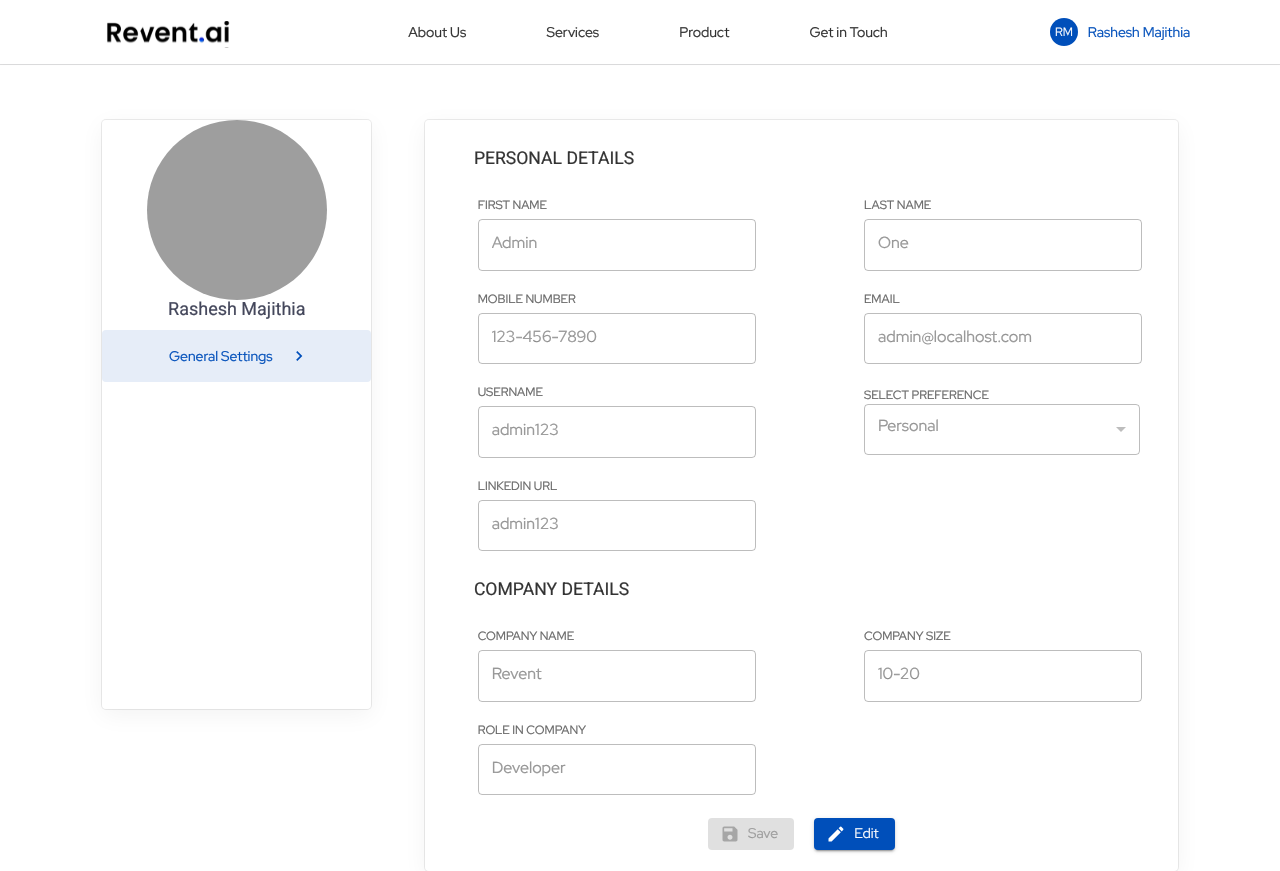
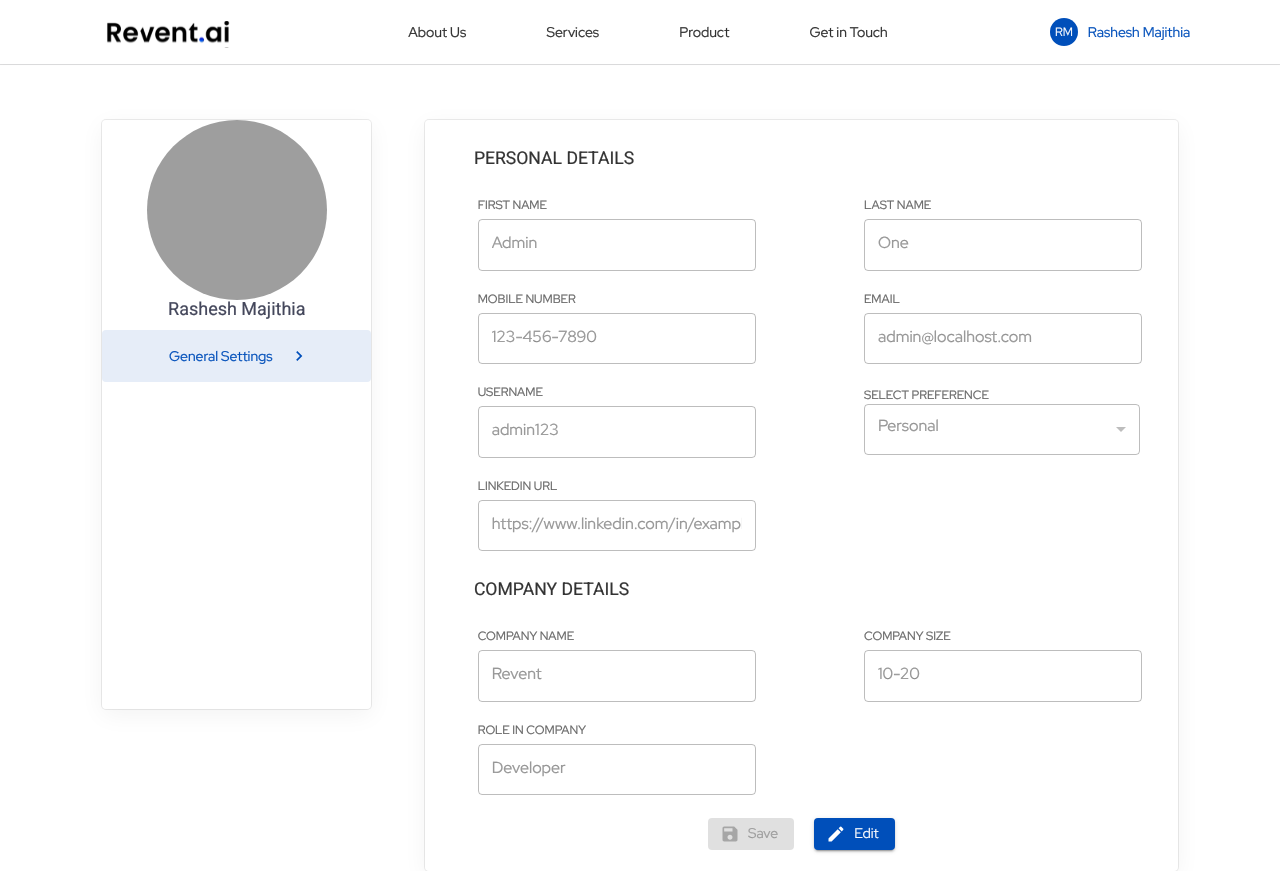
Before and after one commit to snktsingh/revent-ai, a React (Vite) app: page /settings in a window 1280 px wide. Built offline with nearby package versions, Linux system fonts and the light colour scheme; no server answers; grey boxes are pictures that could not be loaded; what fabric would draw is missing.

Commit message:
updated settings detailsd

```diff
--- a/src/pages/userSettings/profileSettings/index.tsx
+++ b/src/pages/userSettings/profileSettings/index.tsx
@@ -13,6 +13,7 @@ const ProfileSettings : React.FC<ProfileSettingsType> = ({editMode}) => {
     const [username, setUsername] = useState('admin123');
     const [email, setEmail] = useState('admin@localhost.com');
     const [phone, setPhone] = useState('123-456-7890');
+    const [linkedinUrl, setLinkedinUrl] = useState('https://www.linkedin.com/in/example_username')
 
 
     return (
@@ -55,7 +56,7 @@ const ProfileSettings : React.FC<ProfileSettingsType> = ({editMode}) => {
                     // variant="standard"
                     value={phone}
                     disabled={editMode}
-                    onChange={(e) => setFirstName(e.target.value)}
+                    onChange={(e) => setPhone(e.target.value)}
                     // InputProps={{
                     //     endAdornment: (
                     //         <InputAdornment position="end">
@@ -71,7 +72,7 @@ const ProfileSettings : React.FC<ProfileSettingsType> = ({editMode}) => {
                     // variant="standard"
                     disabled={editMode}
                     value={email}
-                    onChange={(e) => setFirstName(e.target.value)}
+                    onChange={(e) => setEmail(e.target.value)}
                     // InputProps={{
                     //     endAdornment: (
                     //         <InputAdornment position="end">
@@ -115,8 +116,8 @@ const ProfileSettings : React.FC<ProfileSettingsType> = ({editMode}) => {
                 <Label>Linkedin Url</Label>
                 <StyledInput
                     // variant="standard"
-                    value={username}
-                    onChange={(e) => setFirstName(e.target.value)}
+                    value={linkedinUrl}
+                    onChange={(e) => setLinkedinUrl(e.target.value)}
                     disabled={editMode}
                     // InputProps={{
                     //     endAdornment: (
```
